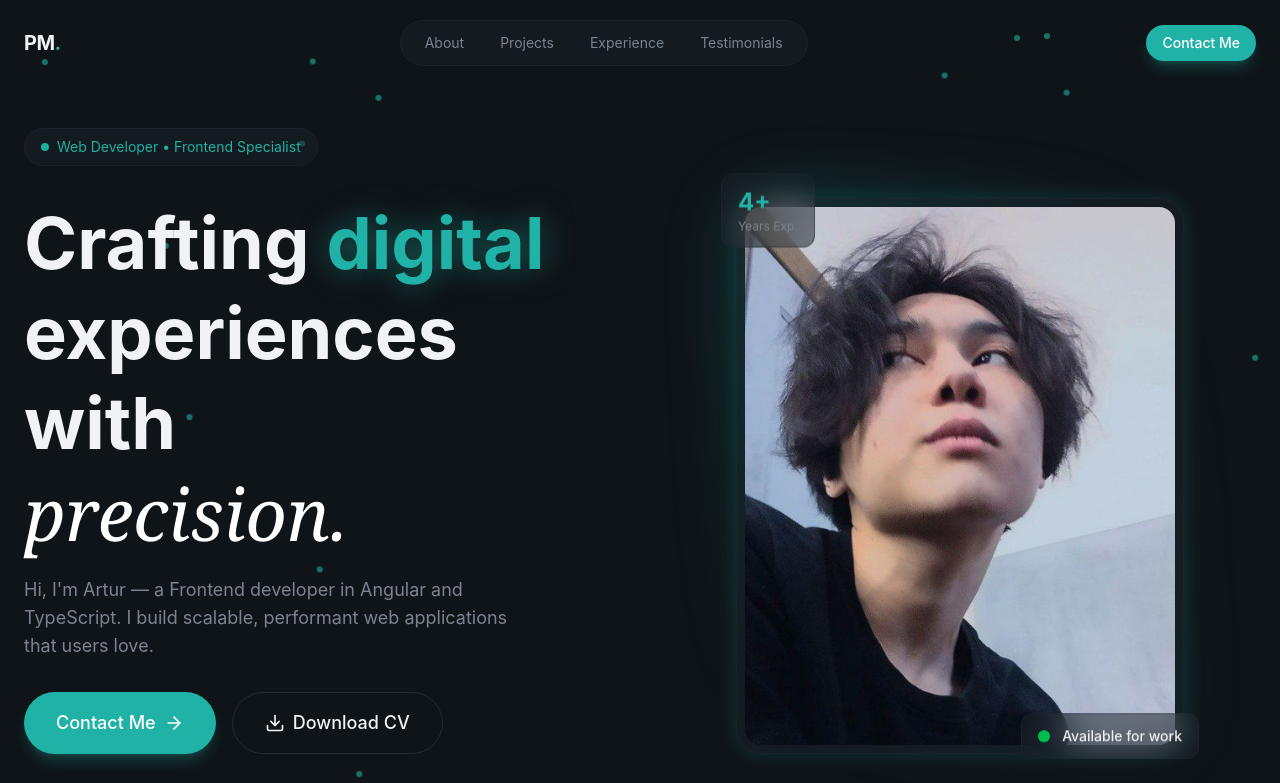
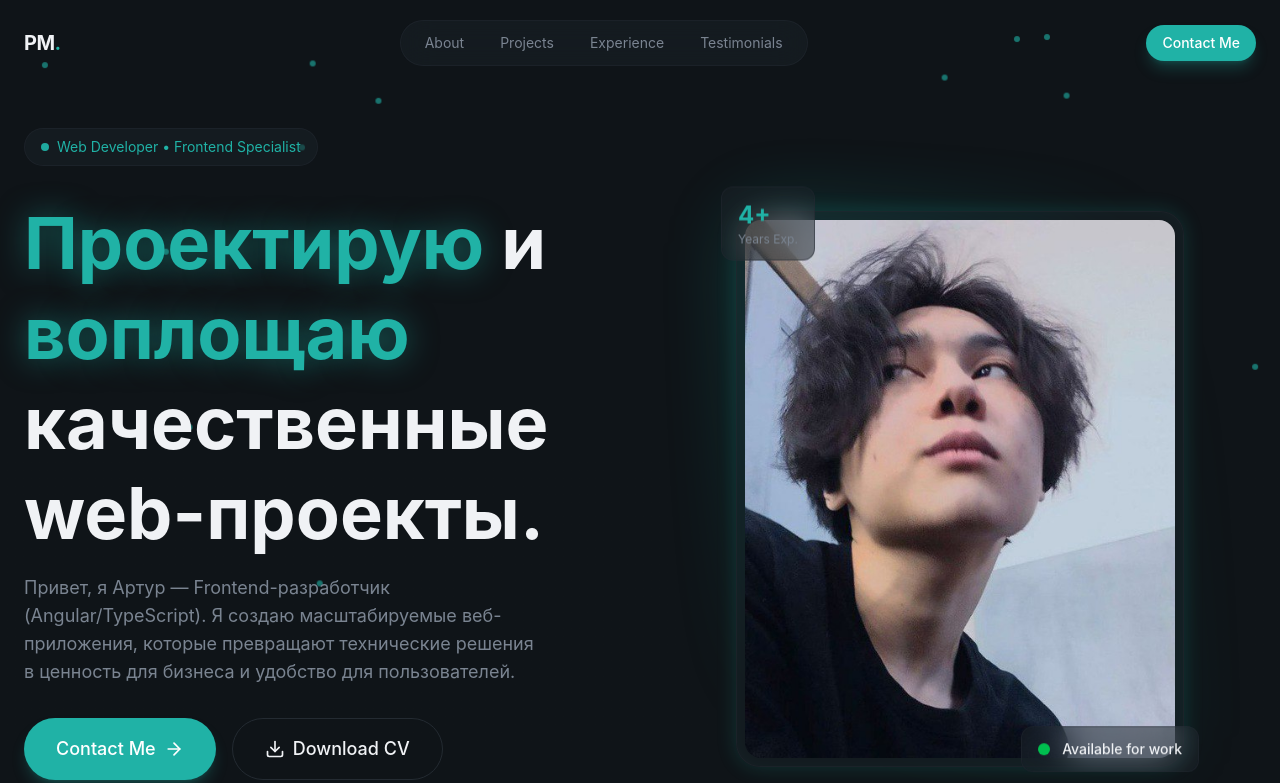
Before and after one commit to artur-kamalov/Portfolio-react, a React (Vite) app: page / in a window 1280 px wide. Shown: the top 783 px of the page. Built offline with nearby package versions, Linux system fonts and the light colour scheme.

Commit message:
Hero fix

```diff
--- a/src/sections/Hero.jsx
+++ b/src/sections/Hero.jsx
@@ -78,18 +78,11 @@ const Hero = () => {
             {/* Headline */}
             <div className="space-y-4">
               <h1 className="text-5xl md:text-6xl lg:text-7xl font-bold leading-tight animate-fade-in animation-delay-100">
-                Crafting <span className="text-primary glow-text">digital</span>
-                <br />
-                experiences with
-                <br />
-                <span className="font-serif italic font-normal text-white">
-                  precision.
-                </span>
+                <span className="text-primary glow-text">Проектирую</span>{" "}
+                и <span className="text-primary glow-text">воплощаю</span> качественные web-проекты.
               </h1>
               <p className="text-lg text-muted-foreground max-w-lg animate-fade-in animation-delay-200">
-                Hi, I'm Artur — a Frontend developer in
-                Angular and TypeScript. I build scalable, performant web
-                applications that users love.
+                Привет, я Артур — Frontend-разработчик (Angular/TypeScript). Я создаю масштабируемые веб-приложения, которые превращают технические решения в ценность для бизнеса и удобство для пользователей.
               </p>
             </div>
 
```
